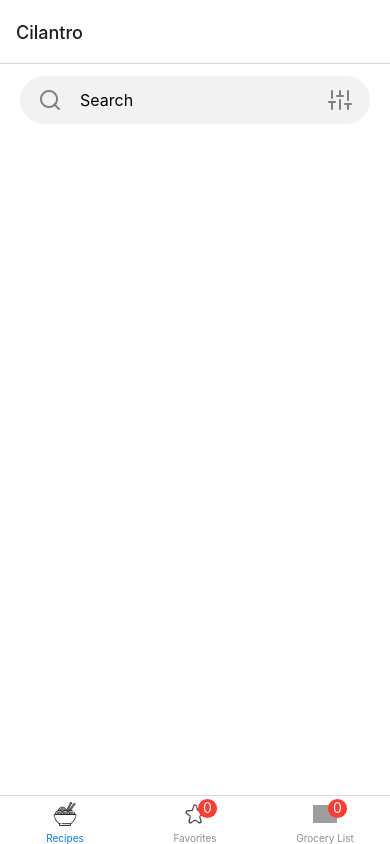
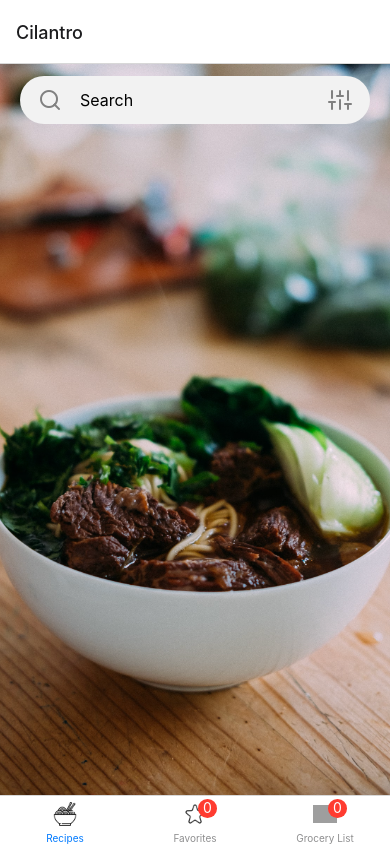
Before and after one commit to jondanao/Cilantro-App, a React Native app: screen /RecipesScreen in a window 390 px wide. Built offline with nearby package versions, Linux system fonts and the light colour scheme; grey boxes are pictures that could not be loaded.

Commit message:
feat: add search cover

```diff
--- a/app/assets/Images.ts
+++ b/app/assets/Images.ts
@@ -15,6 +15,8 @@ const Images = {
         checkOutline: require("./images/icons/check_outline.png"),
         checkFilled: require("./images/icons/check_filled.png"),
     },
+
+    cover: require("./images/cover.png"),
 };
 
 export default Images;
--- a/app/components/SearchBar.tsx
+++ b/app/components/SearchBar.tsx
@@ -46,7 +46,7 @@ const styles = StyleSheet.create({
         flex: 1,
         flexDirection: "row",
         alignItems: "center",
-        backgroundColor: "rgba(0, 0, 0, 0.05)",
+        backgroundColor: "#f2f2f2",
         borderRadius: 30,
     },
 
--- a/app/features/recipes/RecipesScreen.tsx
+++ b/app/features/recipes/RecipesScreen.tsx
@@ -2,6 +2,7 @@ import React, { useState } from "react";
 import {
     Alert,
     FlatList,
+    Image,
     Keyboard,
     StyleSheet,
     TouchableWithoutFeedback,
@@ -12,6 +13,7 @@ import SearchBar from "@/app/components/SearchBar";
 import RecipeCard from "@/app/components/RecipeCard";
 import ProgressBar from "@/app/components/ProgressBar";
 import { recipeStore } from "@/app/models/RecipeStore";
+import Images from "@/app/assets/Images";
 
 const RecipesScreen = ({ navigation }) => {
     const [searchText, setSearchText] = useState("");
@@ -49,6 +51,9 @@ const RecipesScreen = ({ navigation }) => {
     return (
         <TouchableWithoutFeedback onPress={() => Keyboard.dismiss()}>
             <View style={styles.container}>
+                {!recipeStore.recipes.length && (
+                    <Image source={Images.cover} style={styles.coverImage} />
+                )}
                 <SearchBar
                     text={searchText}
                     onChangeText={onSearchChangeText}
@@ -67,6 +72,7 @@ const RecipesScreen = ({ navigation }) => {
                     )}
                     keyExtractor={(item) => item.uri}
                 />
+
                 <ProgressBar visible={progressVisible} />
             </View>
         </TouchableWithoutFeedback>
@@ -78,6 +84,13 @@ const styles = StyleSheet.create({
         flex: 1,
         backgroundColor: "#fff",
     },
+
+    coverImage: {
+        width: "100%",
+        height: "100%",
+        position: "absolute",
+        resizeMode: "cover",
+    },
 });
 
 export default RecipesScreen;
```
Also changed, not shown: app/assets/images/cover.png (added).
